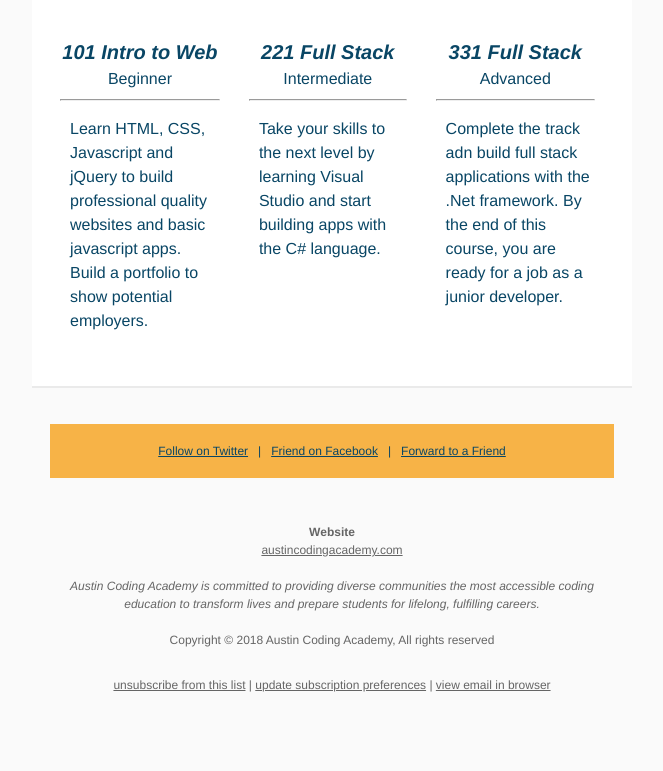
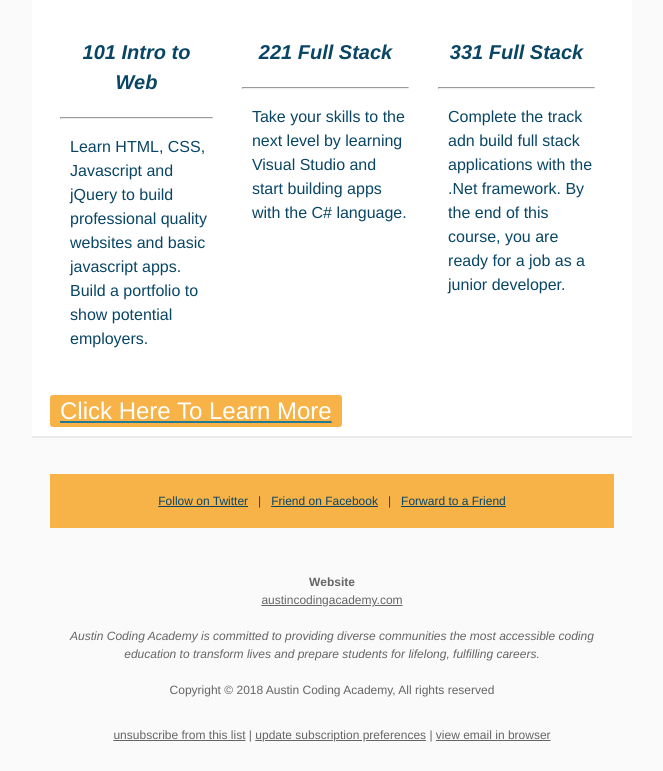
Before and after one commit to greggandrews/aca-email, a plain HTML site: page index.html in a window 1280 px wide. Shown: the part 841-1612 px from the top of the page, without its empty margins (308-971 px from the left). Before the commit the page ends 1562 px from the top, so only its background shows below. Drawn offline with Linux system fonts and the light colour scheme.

Commit message:
Commit 7

```diff
--- a/index.html
+++ b/index.html
@@ -335,10 +335,31 @@
     }
 
     /*
-	@tab Footer
-	@section Social Bar Style
-	*/
-		#socialBar{
+  @tab Footer
+  @section Social Bar Style
+  */
+    #learnMore {
+  		/*@editable*/background-color:#F7B347;
+  		/*@editable*/border:0;
+      /*@editable*/border-radius:3px;
+      /*@editable*/height:auto;
+      /*@editable*/max-width:564px;
+  		/*@editable*/padding: 10px;
+    }
+
+  #learnMore, h5{
+    /*@editable*/color:#FFFFFF;
+    /*@editable*/font-family:Helvetica;
+    /*@editable*/font-size:24px;
+    /*@editable*/line-height:50%;
+    /*@editable*/text-align:center;
+    /*@editable*/font-weight:normal;
+    /*@editable*/text-decoration:none;
+  }
+
+
+
+	#socialBar {
 			/*@editable*/background-color:#F7B347;
 			/*@editable*/border:0;
 			/*@editable*/padding:18px;
@@ -347,7 +368,7 @@
 	@tab Footer
 	@section Social Bar Text
 	*/
-		#socialBar,#socialBar p{
+		#socialBar,#socialBar p {
 			/*@editable*/color:#094665;
 			/*@editable*/font-family:Helvetica;
 			/*@editable*/font-size:12px;
@@ -355,6 +376,7 @@
 			/*@editable*/text-align:center;
 		}
 	/*
+
 	@tab Footer
 	@section Social Bar Link
 	*/
@@ -679,9 +701,11 @@
                                     </tr>
                                 <table>
                                   <tr>
-                                    <!-- <td>Word</td>
-                                    <td>Word</td>
-                                    <td>Word</td> -->
+                                    <td valign="top" id="learnMore">
+                                        <div mc:edit="learn_more">
+                                            <a href="https://austincodingacademy.com/remote/" class="utilityLink"><h5>Click Here To Learn More<h5></a>
+                                        </div>
+                                    </td>
                                   </tr>
                                 </table>
 
```
